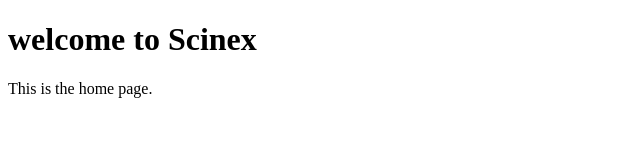
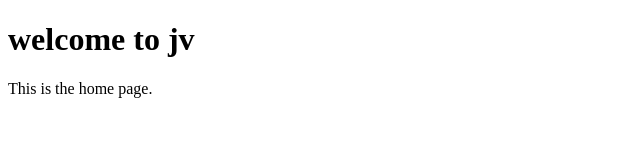
Before and after one commit to jvmreis/webSite, a Next.js app: page / in a window 1280 px wide. Shown: the top 160 px of the page, without its empty margins (0-640 px from the left). Built offline with nearby package versions, Linux system fonts and the light colour scheme.

Commit message:
change first page

```diff
--- a/pages/index.js
+++ b/pages/index.js
@@ -1,7 +1,7 @@
 function home() {
   return (
     <div>
-      <h1> welcome to Scinex </h1>
+      <h1> welcome to jv </h1>
       <p>This is the home page.</p>
     </div>
   );
```
